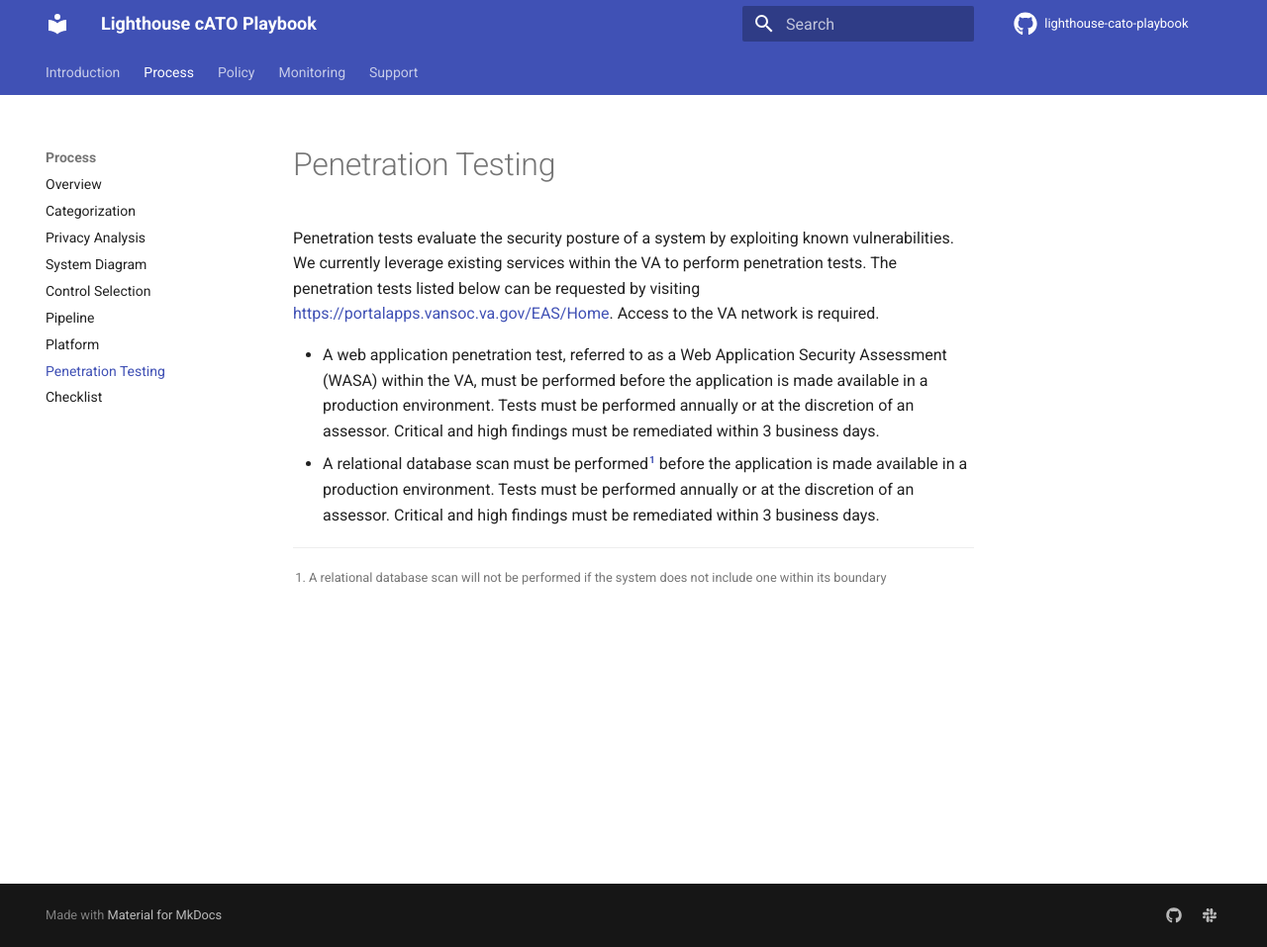
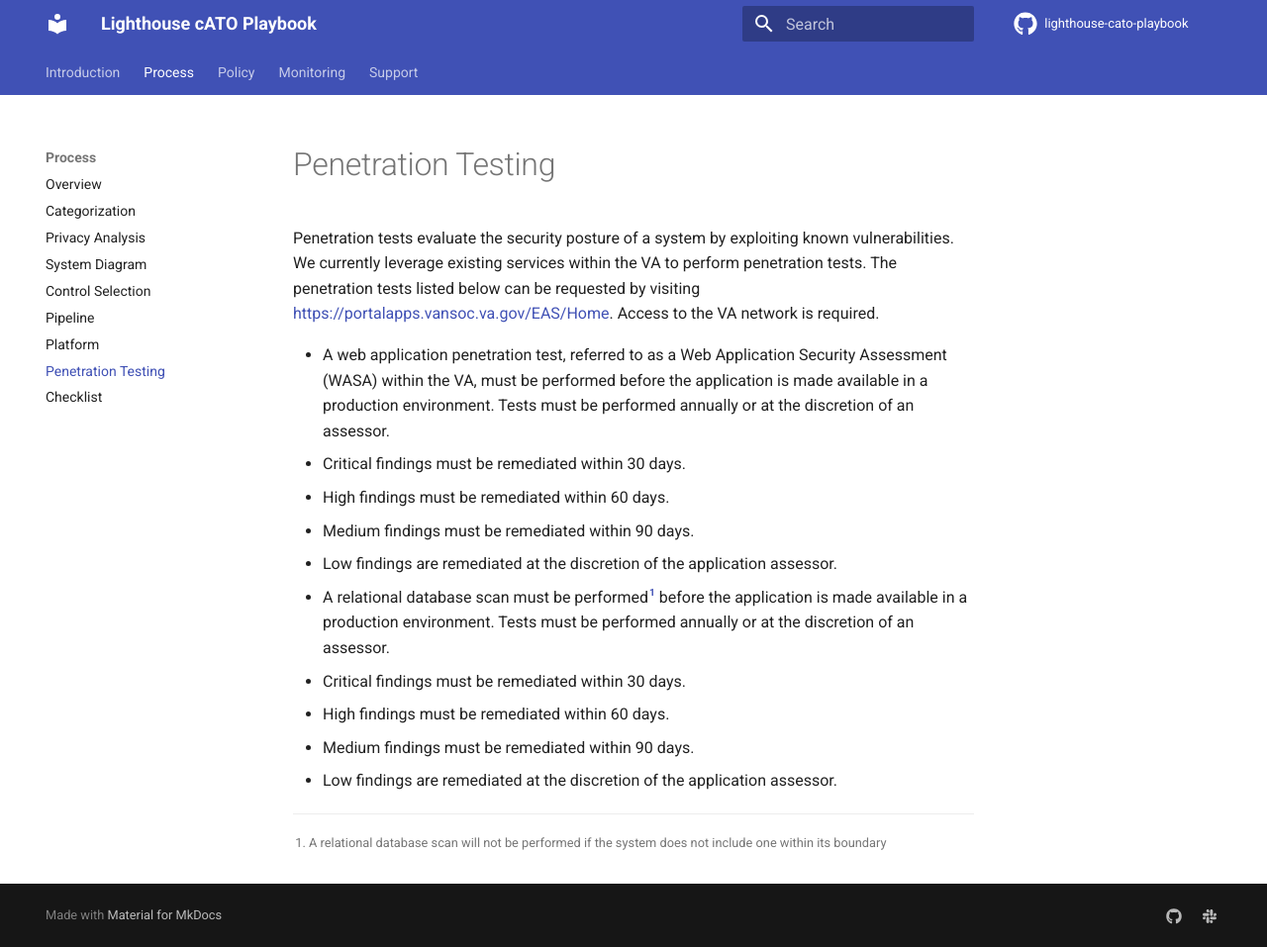
Before and after one commit to rise8-us/cato-playbook, an MkDocs documentation site: the page built from docs/testing.md, in a window 1280 px wide and 957 px high. Shown: the whole window at 99% size. Built offline with MkDocs 1.6.1 and Material for MkDocs 9.7.7, drawn with Linux system fonts in a browser that asks for light colours; comment, search, counter and statistics services are not loaded.

Commit message:
Updated to align with existing VA policy
Because we are still leveraging the existing processes for WASA and DB scans within the VA, we are aligning to their remediation policies since this is how they communicate feedback to teams

```diff
--- a/docs/testing.md
+++ b/docs/testing.md
@@ -7,10 +7,17 @@
 
 - A web application penetration test, referred to as a Web Application Security Assessment (WASA) within the VA, must be
   performed before the application is made available in a production environment. Tests must be performed annually or at
-  the discretion of an assessor. Critical and high findings must be remediated within 3 business days.
+  the discretion of an assessor.
+  - Critical findings must be remediated within 30 days.
+  - High findings must be remediated within 60 days.
+  - Medium findings must be remediated within 90 days.
+  - Low findings are remediated at the discretion of the application assessor.
 - A relational database scan must be performed[^1] before the application is made available in a production environment.
-  Tests must be performed annually or at the discretion of an assessor. Critical and high findings must be remediated
-  within 3 business days.
+  Tests must be performed annually or at the discretion of an assessor.
+  - Critical findings must be remediated within 30 days.
+  - High findings must be remediated within 60 days.
+  - Medium findings must be remediated within 90 days.
+  - Low findings are remediated at the discretion of the application assessor.
 
 
 
```
